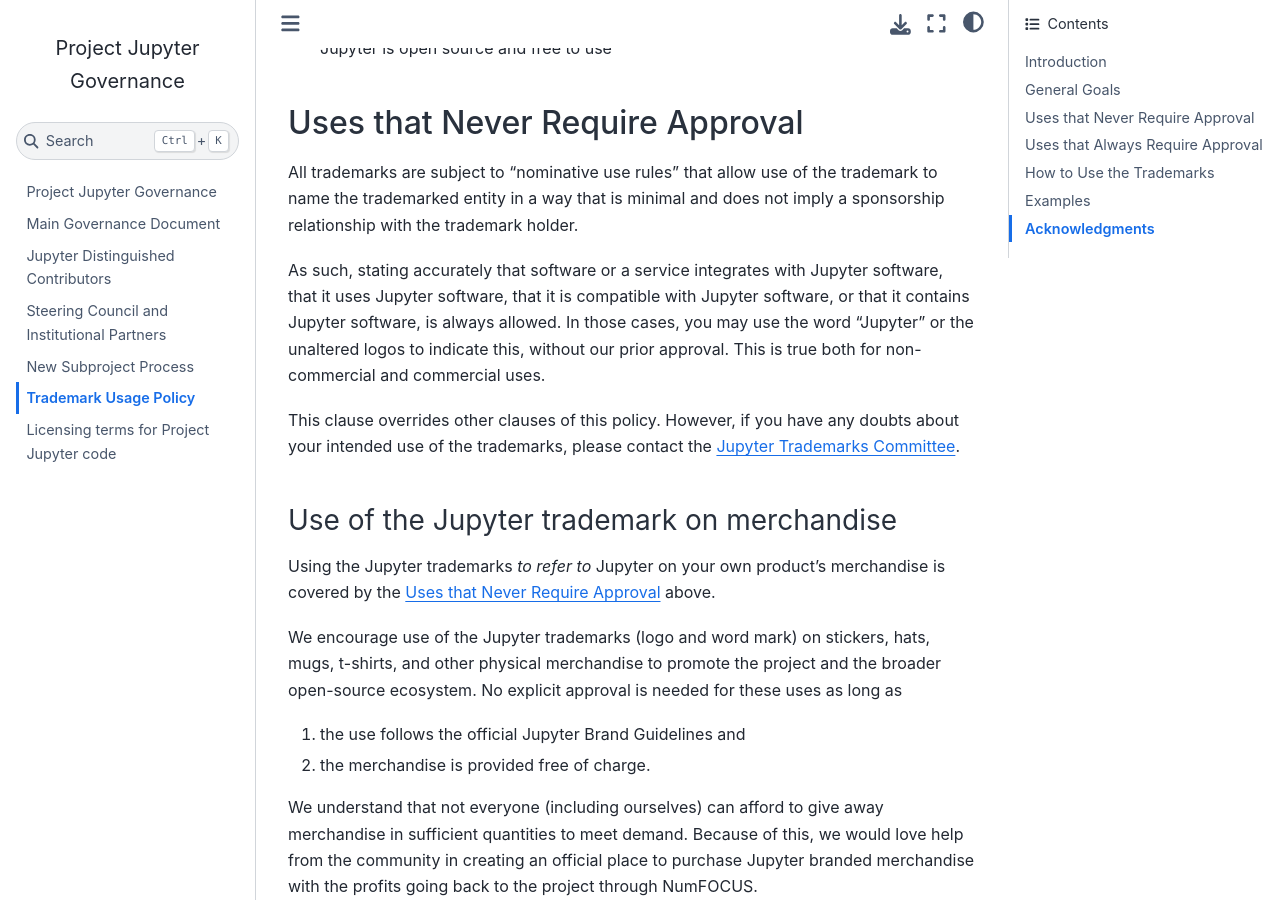
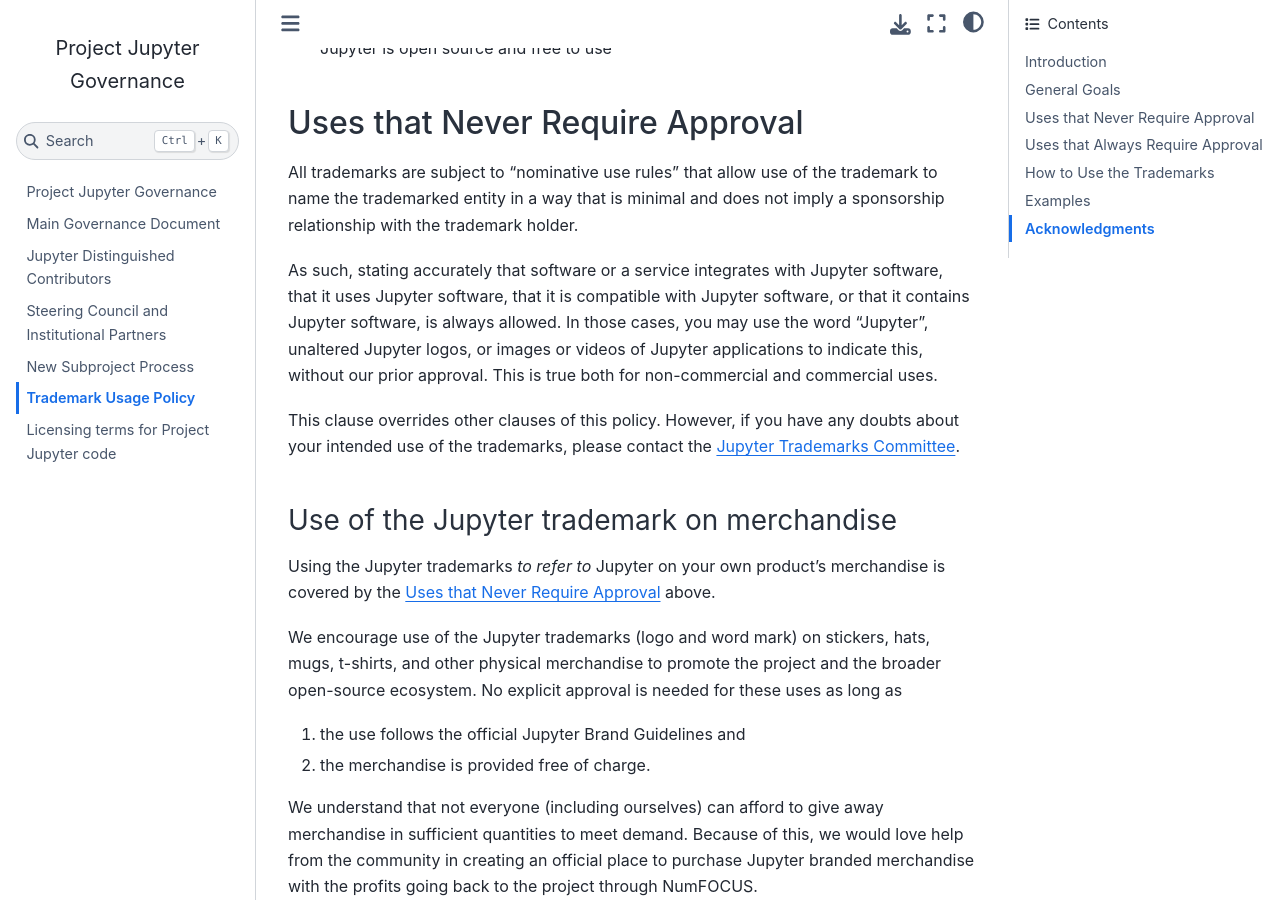
Before and after one commit to jupyter/governance, a Jupyter Book: the page built from trademarks.md, in a window 1280 px wide and 900 px high, scrolled down 1792 px. Built offline with Jupyter Book 1.0.4 settings and Sphinx 7.4.7 and the Sphinx Book theme 1.1.4, drawn with Linux system fonts in a browser that asks for light colours; pages that are not in the unit, such as notebooks, are missing from menus.

Commit message:
Clarify that images/videos of Jupyter applications can sometimes be used without permission

```diff
--- a/trademarks.md
+++ b/trademarks.md
@@ -85,8 +85,8 @@
 As such, stating accurately that software or a service integrates with Jupyter software,
 that it uses Jupyter software, that it is compatible with Jupyter software,
 or that it contains Jupyter software, is always allowed.
-In those cases, you may use the word "Jupyter" or the unaltered logos to indicate this,
-without our prior approval.
+In those cases, you may use the word "Jupyter", unaltered Jupyter logos, or images or videos
+of Jupyter applications to indicate this, without our prior approval.
 This is true both for non-commercial and commercial uses.
 
 This clause overrides other clauses of this policy.
```
